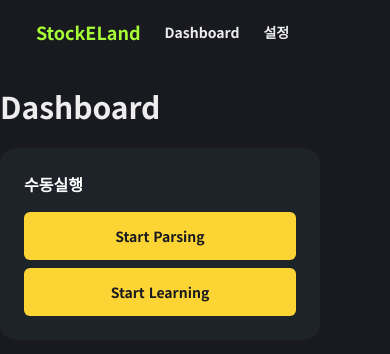
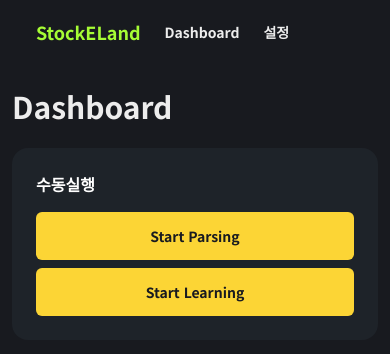
Before and after one commit to StockELand/stockeland-web, a Next.js app: page / in a window 390 px wide. Shown: the top 354 px of the page. Built offline with nearby package versions, Linux system fonts and the light colour scheme; no server answers.

Commit message:
[Update] 반응형으로 카드 스타일 변경

```diff
--- a/src/app/layout.tsx
+++ b/src/app/layout.tsx
@@ -23,7 +23,9 @@ export default function RootLayout({
       <body className={`${notoSansKr.variable} font-sans`}>
         <SWRProvider>
           <Header />
-          <main className="pt-6  max-w-[1200px] m-auto">{children}</main>
+          <main className="px-3 md:px-0 pt-6  max-w-[1200px] m-auto">
+            {children}
+          </main>
         </SWRProvider>
       </body>
     </html>
--- a/src/components/ui/Card.tsx
+++ b/src/components/ui/Card.tsx
@@ -23,7 +23,7 @@ export default function Card({
   return (
     <div
       className={clsx(
-        "flex flex-col w-80 space-y-4 rounded-2xl h-fit",
+        "w-full flex flex-col md:w-80 space-y-4 rounded-2xl h-fit",
         {
           "bg-background1": variant === "default",
           "border-outline1 border-[1px]": variant === "bordered",
```
